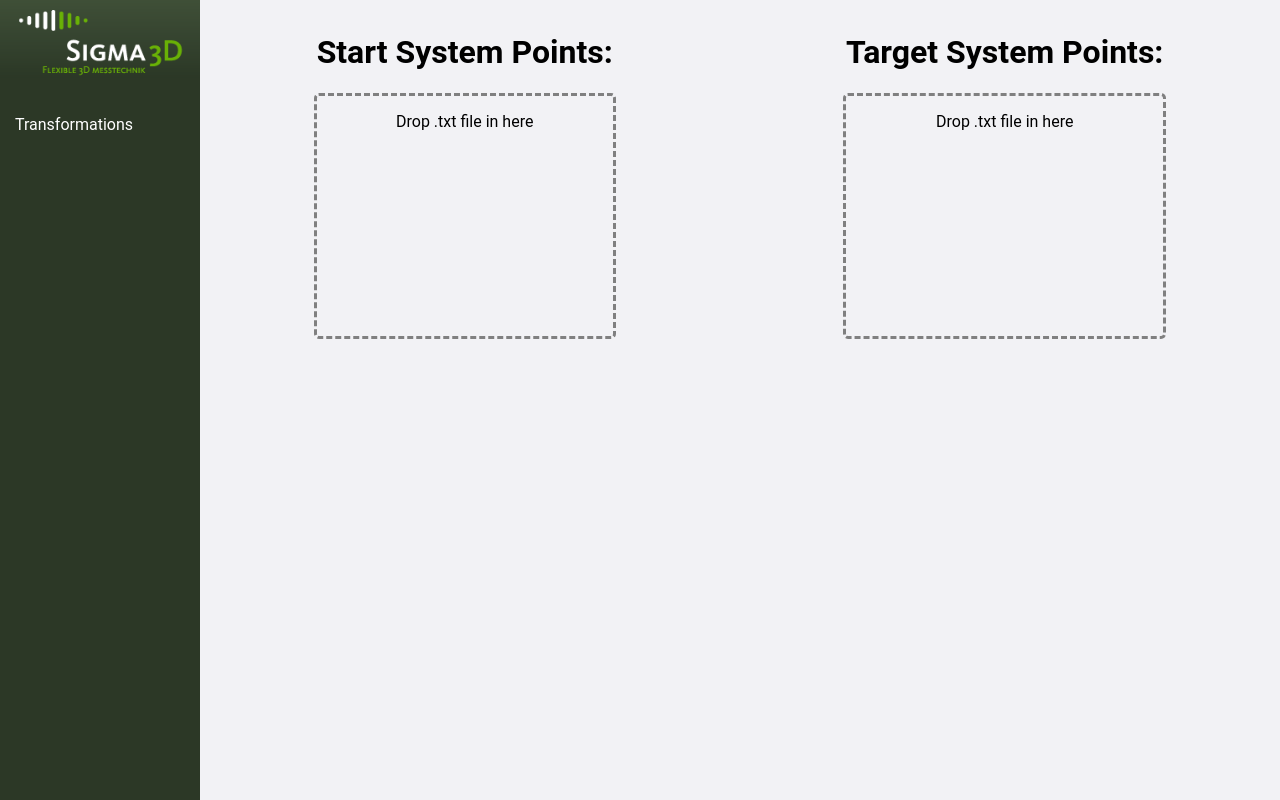
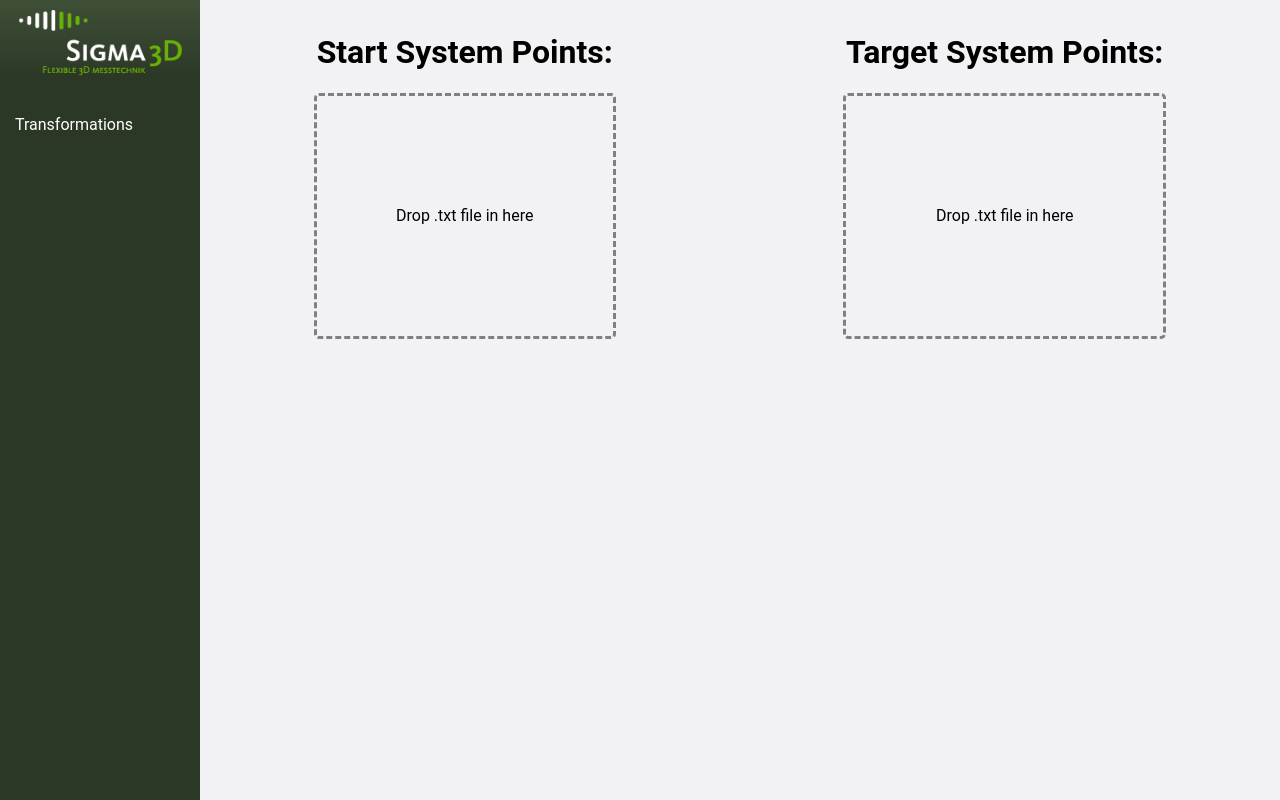
Before and after one commit to sigma3Dev/sigma3DSolutions, a React (Create React App) app in the folder client/: page /three-d-transformation/data-input in a window 1280 px wide. Built offline with nearby package versions, Linux system fonts and the light colour scheme.

Commit message:
Add Dropzone functionality

```diff
--- a/client/package.json
+++ b/client/package.json
@@ -8,8 +8,10 @@
     "react": "^16.2.0",
     "react-dom": "^16.2.0",
     "react-dropzone": "^4.2.8",
+    "react-redux": "^5.0.7",
     "react-router-dom": "^4.2.2",
     "react-scripts": "1.1.1",
+    "redux": "^3.7.2",
     "storybook-router": "^0.3.2"
   },
   "scripts": {
--- a/client/src/components/AppSelectionBtn/AppSelectionBtn.css
+++ b/client/src/components/AppSelectionBtn/AppSelectionBtn.css
@@ -7,8 +7,8 @@
   width: 200px;
   padding: 15px;
   margin: 20px;
-  border: 1px solid #aaa;
-  border-radius: 2px;
+  border: 3px solid #aaa;
+  border-radius: 5px;
   background: white;
 }
 
--- a/client/src/components/PointsInput/PointsInput.css
+++ b/client/src/components/PointsInput/PointsInput.css
@@ -5,6 +5,9 @@
 }
 
 .points-input .dropzone {
+  display: flex;
+  flex-direction: column;
+  justify-content: center;
   width: 100%;
   height: 240px;
   border: 3px dashed gray;
--- a/client/src/components/PointsInput/PointsInput.js
+++ b/client/src/components/PointsInput/PointsInput.js
@@ -2,14 +2,25 @@ import React from 'react';
 import Dropzone from 'react-dropzone';
 import './PointsInput.css';
 
-const PointsInput = () => {
+const PointsInput = ({
+  onDrop
+}) => {
+
+  const activeStyle = { backgroundColor: "white", border: "4px dashed gray" };
+
   return (
     <div className="points-input">
-      <Dropzone className="dropzone">
+      <Dropzone
+        className="dropzone"
+        onDrop={ onDrop }
+        accept=".txt"
+        activeStyle={ activeStyle }
+      >
         <p>Drop .txt file in here</p>
       </Dropzone>
     </div>
   );
+
 }
 
 export default PointsInput;
--- a/client/src/components/ThreeDTrafoInput/ThreeDTrafoInput.js
+++ b/client/src/components/ThreeDTrafoInput/ThreeDTrafoInput.js
@@ -4,18 +4,21 @@ import Sidebar from '../Sidebar/Sidebar';
 import './ThreeDTrafoInput.css';
 
 // page for 3D-Transformation data inputs
-const ThreeDTrafoInput = (props) => {
+const ThreeDTrafoInput = ({
+  onFileDrop
+}) => {
+
   return (
     <div>
       <Sidebar />
       <div className="three-d-trafo-input">
         <div className="start-input">
           <h1>Start System Points:</h1>
-          <PointsInput />
+          <PointsInput onDrop={onFileDrop} />
         </div>
         <div className="target-input">
           <h1>Target System Points:</h1>
-          <PointsInput />
+          <PointsInput onDrop={onFileDrop} />
         </div>
       </div>
     </div>
--- a/client/src/containers/ThreeDTrafoInputContainer.js
+++ b/client/src/containers/ThreeDTrafoInputContainer.js
@@ -3,9 +3,21 @@ import ThreeDTrafoInput from '../components/ThreeDTrafoInput/ThreeDTrafoInput';
 
 class ThreeDTrafoInputContainer extends Component {
 
+  constructor(props) {
+    super(props);
+    this.parseCoordinates = this.parseCoordinates.bind(this);
+  }
+
+  parseCoordinates = file => {
+    console.log(file);
+  }
+
   render() {
+
     return (
-      <ThreeDTrafoInput />
+      <ThreeDTrafoInput
+        onFileDrop={ this.parseCoordinates }
+      />
     )
   }
 }
```
Also changed, not shown: client/src/actions/parseCoordinates/parseCoordinatesActions.js (added), 2 other files (tests, documents, lock files or other folders).
